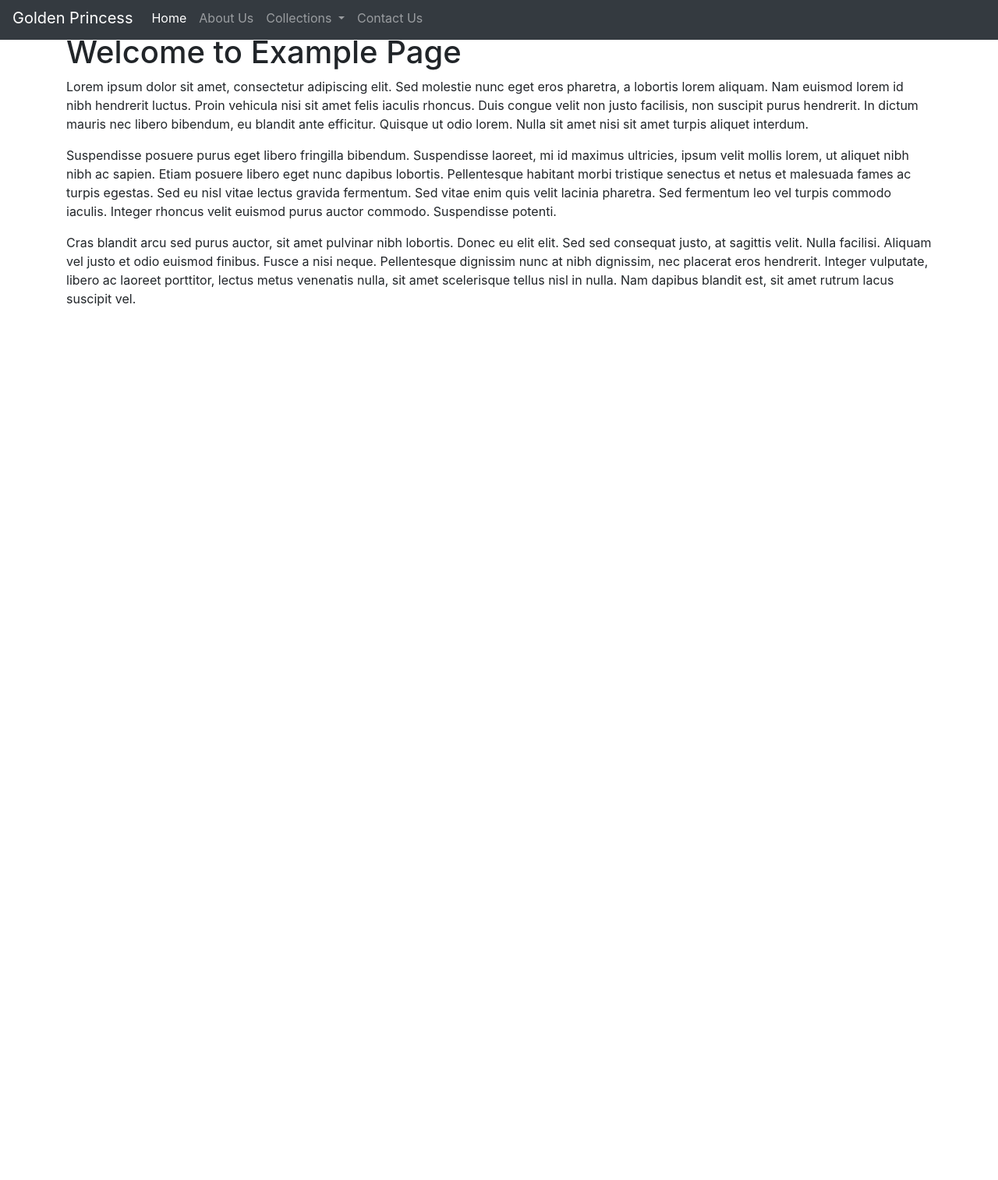
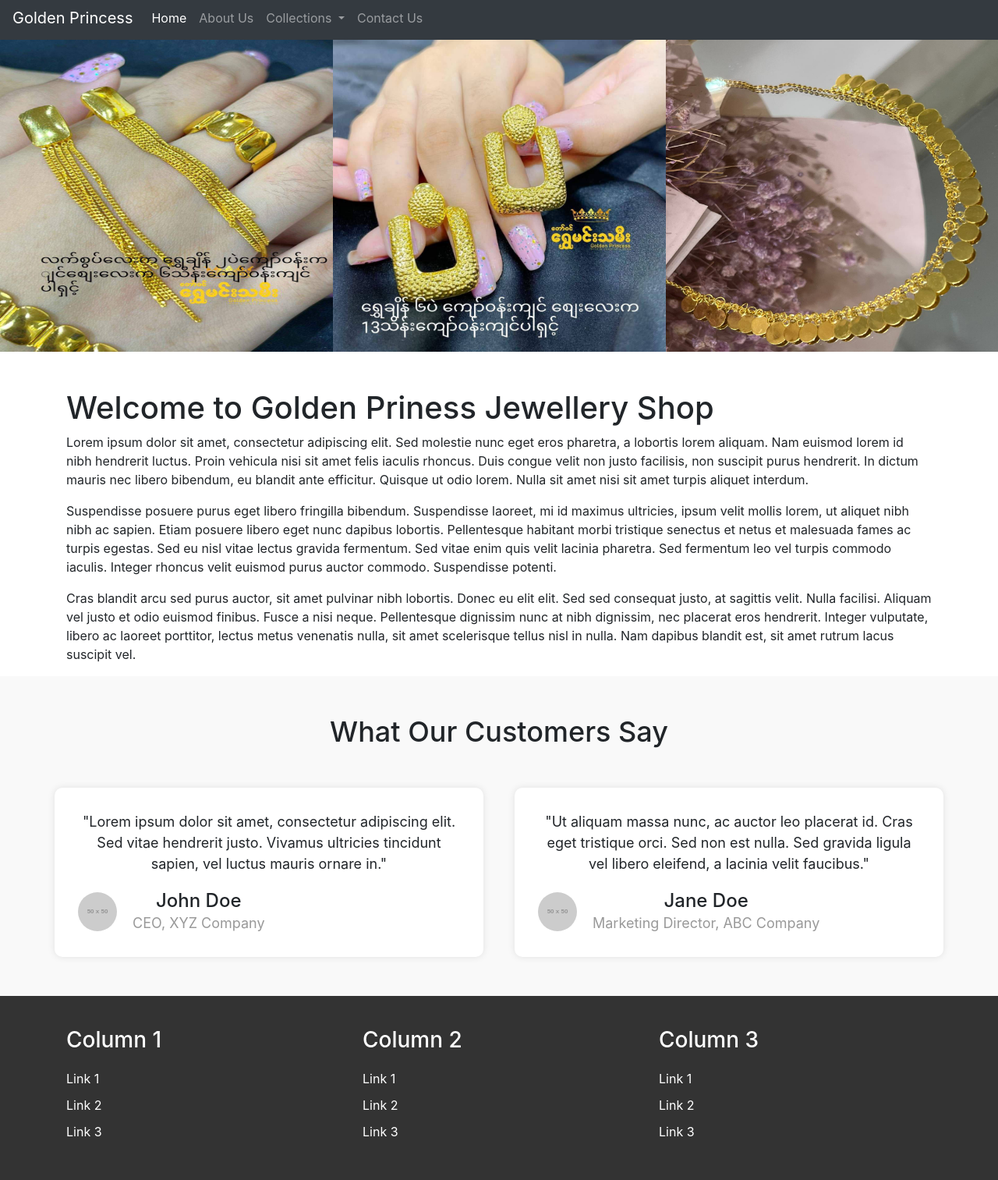
Before and after one commit to KyiPhyuKhant/golden-princess-website, a website: page index.html in a window 1280 px wide. Shown: the part 5-1518 px from the top of the page at 78% size. Before the commit the page ends 800 px from the top, so only its background shows below. Drawn offline with nearby package versions, Linux system fonts and the light colour scheme; placeholder pictures from the web are drawn by us.

Commit message:
added slick slider, testimonial and footer section

```diff
--- a/css/style.css
+++ b/css/style.css
@@ -1,3 +1,7 @@
+.header {
+    height: 56px;
+}
+
 /* Sticky navbar */
 .navbar {
     position: fixed;
@@ -17,6 +21,89 @@
 .dropdown-item:hover {
     background-color: #007bff !important;
 }
+
+
+/* banner slider  */
+.banner-slider {
+    width: 100%;
+    height: 400px;
+}
+
+.banner-slider img {
+    height: 400px;
+    /* adjust as needed */
+}
+
+.slider-container {
+    padding: 20px;
+}
+
+.slick-slide img {
+    width: 100%;
+    height: 400px;
+}
+
+
+/* Testimonial section  */
+.testimonial-section {
+    background-color: #f9f9f9;
+    padding: 50px;
+    text-align: center;
+}
+
+.testimonial-section h2 {
+    font-size: 36px;
+    margin-bottom: 50px;
+}
+
+.testimonial-container {
+    display: flex;
+    justify-content: center;
+}
+
+.testimonial {
+    background-color: #fff;
+    border-radius: 10px;
+    box-shadow: 0 0 10px rgba(0, 0, 0, 0.1);
+    margin: 0 20px;
+    padding: 30px;
+    max-width: 600px;
+    width: 100%;
+}
+
+.testimonial-text {
+    font-size: 18px;
+    line-height: 1.5;
+    margin-bottom: 20px;
+}
+
+.testimonial-author {
+    display: flex;
+    align-items: center;
+}
+
+.testimonial-author img {
+    border-radius: 50%;
+    margin-right: 20px;
+}
+
+.author-info h3 {
+    font-size: 24px;
+    margin: 0;
+}
+
+.author-info p {
+    font-size: 18px;
+    margin: 0;
+    color: #999;
+}
+
+
+/* Button styles */
+.slick-slider button {
+    display: none !important;
+}
+
 
 .back-to-top {
     position: fixed;
@@ -38,3 +125,32 @@
 .show {
     display: block;
 }
+
+.footer {
+    background-color: #333;
+    color: #fff;
+    padding: 40px 0;
+}
+
+.footer h3 {
+    margin-bottom: 20px;
+    color: #fff;
+}
+
+.footer ul {
+    list-style: none;
+    padding: 0;
+    margin: 0;
+}
+
+.footer ul li {
+    margin-bottom: 10px;
+}
+
+.footer ul li a {
+    color: #fff;
+}
+
+.footer ul li a:hover {
+    text-decoration: underline;
+}
--- a/index.html
+++ b/index.html
@@ -6,8 +6,18 @@
     <meta http-equiv="X-UA-Compatible" content="IE=edge">
     <meta name="viewport" content="width=device-width, initial-scale=1.0">
     <title>Golden Princess</title>
+    <link rel="icon" href="images/favicon.ico" type="image/x-icon">
+
     <!-- Bootstrap CSS -->
     <link rel="stylesheet" href="https://maxcdn.bootstrapcdn.com/bootstrap/4.0.0/css/bootstrap.min.css">
+
+    <!-- Add the Slick Slider CSS file -->
+    <link rel="stylesheet" type="text/css" href="slick/slick.css" />
+
+    <script src="node_modules/slick-carousel/slick/slick.min.js"></script>
+    <link rel="stylesheet" type="text/css" href="node_modules/slick-carousel/slick/slick.css" />
+
+
     <!-- Custom CSS -->
     <link rel="stylesheet" href="css/style.css">
 
@@ -15,6 +25,7 @@
 </head>
 
 <body>
+    <div class="header">
         <!-- Sticky menu bar -->
         <nav class="navbar navbar-expand-lg navbar-dark bg-dark">
             <a class="navbar-brand" href="#">Golden Princess</a>
@@ -48,34 +59,109 @@
                 </ul>
             </div>
         </nav>
+    </div>
 
-    <!-- <div class="container-fluid">
-        <div class="row">
-            <div class="col-sm-12">
-                <h1>Welcome to Golden Princess</h1>
-                <p>We sell high-quality jewelry at affordable prices.</p>
-            </div>
-        </div>
-    </div> -->
+
+    <div class="body">
+        <!-- Add your banner images here -->
+        <section class="banner-slider">
+            <div><img src="images/1.jpg"></div>
+            <div><img src="images/2.jpg"></div>
+            <div><img src="images/3.jpg"></div>
+            <div><img src="images/4.jpg"></div>
+        </section>
+
+
+
         <!-- Content of the page -->
-    <div class="container mt-5">
-        <h1>Welcome to Example Page</h1>
+        <section class="container mt-5">
+            <h1>Welcome to Golden Priness Jewellery Shop</h1>
             <p>Lorem ipsum dolor sit amet, consectetur adipiscing elit. Sed molestie nunc eget eros pharetra, a lobortis
                 lorem aliquam. Nam euismod lorem id nibh hendrerit luctus. Proin vehicula nisi sit amet felis iaculis
-            rhoncus. Duis congue velit non justo facilisis, non suscipit purus hendrerit. In dictum mauris nec libero
+                rhoncus. Duis congue velit non justo facilisis, non suscipit purus hendrerit. In dictum mauris nec
+                libero
                 bibendum, eu blandit ante efficitur. Quisque ut odio lorem. Nulla sit amet nisi sit amet turpis aliquet
                 interdum.</p>
-        <p>Suspendisse posuere purus eget libero fringilla bibendum. Suspendisse laoreet, mi id maximus ultricies, ipsum
+            <p>Suspendisse posuere purus eget libero fringilla bibendum. Suspendisse laoreet, mi id maximus ultricies,
+                ipsum
                 velit mollis lorem, ut aliquet nibh nibh ac sapien. Etiam posuere libero eget nunc dapibus lobortis.
-            Pellentesque habitant morbi tristique senectus et netus et malesuada fames ac turpis egestas. Sed eu nisl
+                Pellentesque habitant morbi tristique senectus et netus et malesuada fames ac turpis egestas. Sed eu
+                nisl
                 vitae lectus gravida fermentum. Sed vitae enim quis velit lacinia pharetra. Sed fermentum leo vel turpis
                 commodo iaculis. Integer rhoncus velit euismod purus auctor commodo. Suspendisse potenti.</p>
-        <p>Cras blandit arcu sed purus auctor, sit amet pulvinar nibh lobortis. Donec eu elit elit. Sed sed consequat
+            <p>Cras blandit arcu sed purus auctor, sit amet pulvinar nibh lobortis. Donec eu elit elit. Sed sed
+                consequat
                 justo, at sagittis velit. Nulla facilisi. Aliquam vel justo et odio euismod finibus. Fusce a nisi neque.
                 Pellentesque dignissim nunc at nibh dignissim, nec placerat eros hendrerit. Integer vulputate, libero ac
                 laoreet porttitor, lectus metus venenatis nulla, sit amet scelerisque tellus nisl in nulla. Nam dapibus
                 blandit est, sit amet rutrum lacus suscipit vel.</p>
+        </section>
+
+        <section class="testimonial-section">
+            <h2>What Our Customers Say</h2>
+            <div class="testimonial-container">
+                <div class="testimonial">
+                    <div class="testimonial-text">
+                        <p>"Lorem ipsum dolor sit amet, consectetur adipiscing elit. Sed vitae hendrerit justo. Vivamus
+                            ultricies tincidunt sapien, vel luctus mauris ornare in."</p>
                     </div>
+                    <div class="testimonial-author">
+                        <img src="https://via.placeholder.com/50x50" alt="Testimonial Author">
+                        <div class="author-info">
+                            <h3>John Doe</h3>
+                            <p>CEO, XYZ Company</p>
+                        </div>
+                    </div>
+                </div>
+                <div class="testimonial">
+                    <div class="testimonial-text">
+                        <p>"Ut aliquam massa nunc, ac auctor leo placerat id. Cras eget tristique orci. Sed non est
+                            nulla. Sed gravida ligula vel libero eleifend, a lacinia velit faucibus."</p>
+                    </div>
+                    <div class="testimonial-author">
+                        <img src="https://via.placeholder.com/50x50" alt="Testimonial Author">
+                        <div class="author-info">
+                            <h3>Jane Doe</h3>
+                            <p>Marketing Director, ABC Company</p>
+                        </div>
+                    </div>
+                </div>
+            </div>
+        </section>
+
+    </div>
+
+
+    <footer class="footer">
+        <div class="container">
+            <div class="row">
+                <div class="col-md-4">
+                    <h3>Column 1</h3>
+                    <ul>
+                        <li><a href="#">Link 1</a></li>
+                        <li><a href="#">Link 2</a></li>
+                        <li><a href="#">Link 3</a></li>
+                    </ul>
+                </div>
+                <div class="col-md-4">
+                    <h3>Column 2</h3>
+                    <ul>
+                        <li><a href="#">Link 1</a></li>
+                        <li><a href="#">Link 2</a></li>
+                        <li><a href="#">Link 3</a></li>
+                    </ul>
+                </div>
+                <div class="col-md-4">
+                    <h3>Column 3</h3>
+                    <ul>
+                        <li><a href="#">Link 1</a></li>
+                        <li><a href="#">Link 2</a></li>
+                        <li><a href="#">Link 3</a></li>
+                    </ul>
+                </div>
+            </div>
+        </div>
+    </footer>
 
     <!-- Add the back-to-top button -->
     <a href="#" class="back-to-top">Back to Top</a>
@@ -88,6 +174,9 @@
     <!-- jQuery -->
     <script src="https://code.jquery.com/jquery-3.2.1.min.js"></script>
 
+    <!-- Add the Slick Slider JS file -->
+    <script type="text/javascript" src="slick/slick.min.js"></script>
+
     <!-- Custom JS -->
     <script src="js/script.js"></script>
 </body>
--- a/js/script.js
+++ b/js/script.js
@@ -1,4 +1,14 @@
 $(document).ready(function () {
+
+    // banner slider
+    $('.banner-slider').slick({
+        slidesToShow: 3,
+        slidesToScroll: 1,
+        autoplay: true,
+        autoplaySpeed: 2000,
+    });
+
+
     // Get the back-to-top button
     var backToTopButton = $(".back-to-top");
 
--- /dev/null
+++ b/package.json
@@ -0,0 +1,5 @@
+{
+  "dependencies": {
+    "slick-carousel": "^1.8.1"
+  }
+}
--- /dev/null
+++ b/slick/slick.css
@@ -0,0 +1,115 @@
+/* Slider */
+.slick-slider {
+    position: relative;
+
+    display: block;
+    box-sizing: border-box;
+
+    -webkit-user-select: none;
+    -moz-user-select: none;
+    -ms-user-select: none;
+    user-select: none;
+
+    -webkit-touch-callout: none;
+    -khtml-user-select: none;
+    -ms-touch-action: pan-y;
+    touch-action: pan-y;
+    -webkit-tap-highlight-color: transparent;
+}
+
+.slick-list {
+    position: relative;
+
+    display: block;
+    overflow: hidden;
+
+    margin: 0;
+    padding: 0;
+}
+
+.slick-list:focus {
+    outline: none;
+}
+
+.slick-list.dragging {
+    cursor: pointer;
+    cursor: hand;
+}
+
+.slick-slider .slick-track,
+.slick-slider .slick-list {
+    -webkit-transform: translate3d(0, 0, 0);
+    -moz-transform: translate3d(0, 0, 0);
+    -ms-transform: translate3d(0, 0, 0);
+    -o-transform: translate3d(0, 0, 0);
+    transform: translate3d(0, 0, 0);
+}
+
+.slick-track {
+    position: relative;
+    top: 0;
+    left: 0;
+
+    display: block;
+    margin-left: auto;
+    margin-right: auto;
+}
+
+.slick-track:before,
+.slick-track:after {
+    display: table;
+
+    content: '';
+}
+
+.slick-track:after {
+    clear: both;
+}
+
+.slick-loading .slick-track {
+    visibility: hidden;
+}
+
+.slick-slide {
+    display: none;
+    float: left;
+
+    height: 100%;
+    min-height: 1px;
+}
+
+[dir='rtl'] .slick-slide {
+    float: right;
+}
+
+.slick-slide img {
+    display: block;
+}
+
+.slick-slide.slick-loading img {
+    display: none;
+}
+
+.slick-slide.dragging img {
+    pointer-events: none;
+}
+
+.slick-initialized .slick-slide {
+    display: block;
+}
+
+.slick-loading .slick-slide {
+    visibility: hidden;
+}
+
+.slick-vertical .slick-slide {
+    display: block;
+
+    height: auto;
+
+    border: 1px solid transparent;
+}
+
+.slick-arrow.slick-hidden {
+    display: none;
+}
```
Also changed, not shown: images/1.jpg (added), images/2.jpg (added), images/3.jpg (added), images/4.jpg (added), images/favicon.ico (added), slick/slick.min.js (added), 2 other files. Lines whose indentation alone changed are shown as unchanged.
